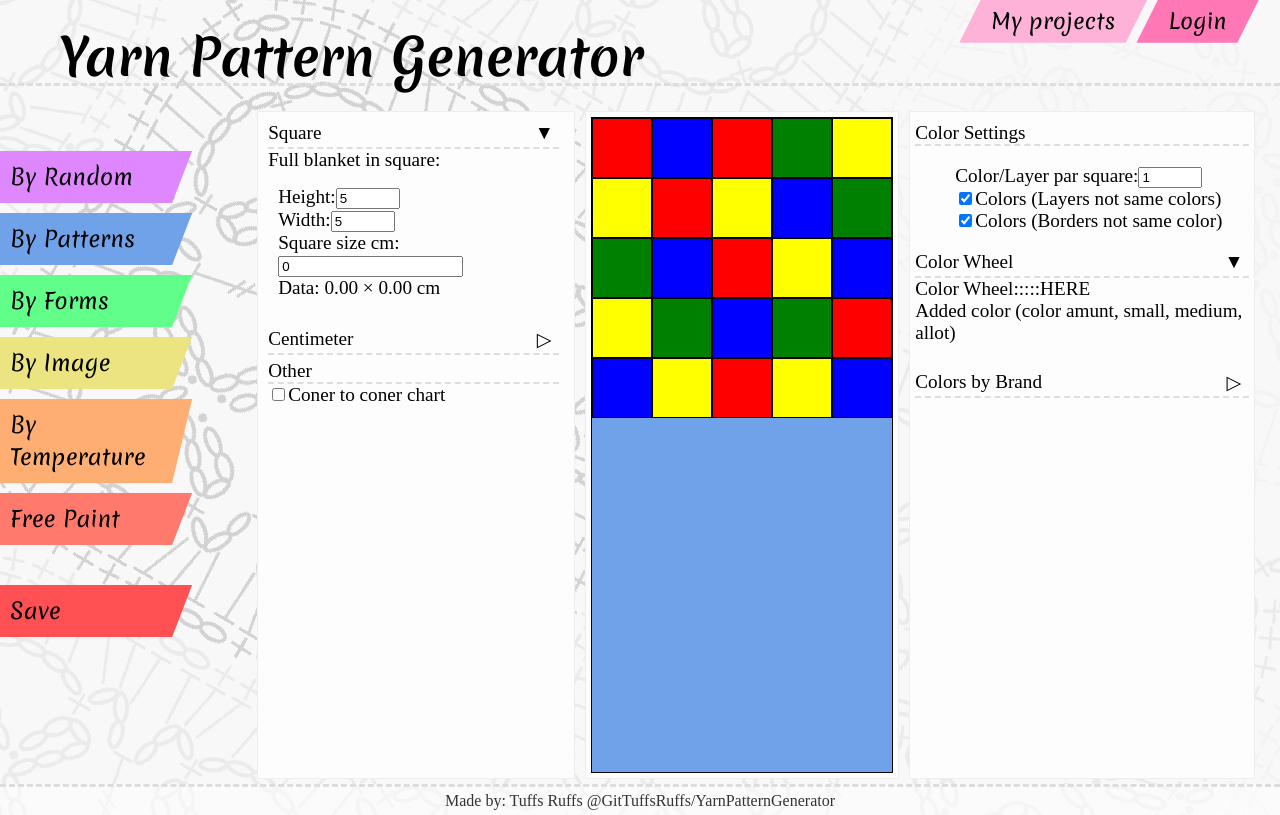
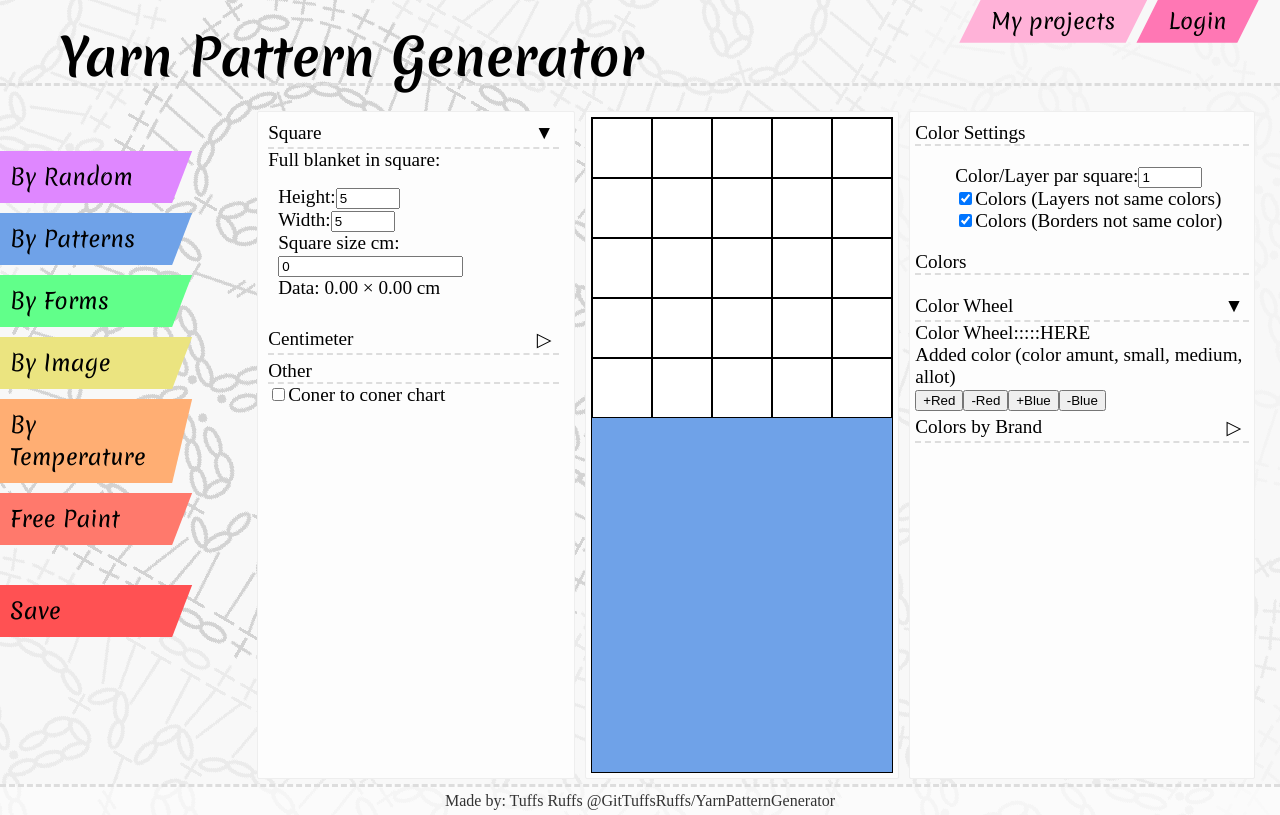
Before and after one commit to GitTuffsRuffs/YarnPatternGenerator, a Vue app in the folder front/: page /random in a window 1280 px wide. Built offline with nearby package versions, Linux system fonts and the light colour scheme.

Commit message:
Adding colors

```diff
--- a/front/src/views/Random.vue
+++ b/front/src/views/Random.vue
@@ -124,6 +124,17 @@
           </li>
         </ol>
       </div>
+
+      <div>
+        <span class="ProjectHeader">Colors</span>
+        <ul>
+          <li v-for="color in colorList" v-bind:key="color">
+            <span v-bind:style="{backgroundColor: color}">____</span>
+            <input type="text" v-bind:value="color" readonly/>
+            <span  @click="removeColor(color)">-</span>
+          </li>
+        </ul>
+      </div>
       <!-- Affects all color settings -->
       <div>
         <!-- Color by Wheel -->
@@ -140,13 +151,21 @@
         <div v-if="activColor === 'ColorWheel'">
           <span>Color Wheel:::::HERE</span><br/>
           <!-- TODO: fix br in css -->
+
           <span>Added color (color amunt, small, medium, allot)</span><br/>
+
+          <input type="button" value="+Red" @click="addColor('red')"/>
+          <input type="button" value="-Red" @click="removeColor('red')"/>
+
+          <input type="button" value="+Blue" @click="addColor('blue')"/>
+          <input type="button" value="-Blue" @click="removeColor('blue')"/>
+
           <!-- TODO: fix br in css -->
           <br/>
           <!-- TODO: fix br in css -->
         </div>
-      </div>
-      <!-- Color by Wheel -->
+      </div><!-- Color by Wheel -->
+
       <div>
         <!-- Colors by Brand -->
         <span
@@ -161,14 +180,20 @@
 
         <div v-if="activColor === 'ColorBrand'">
           <span>ColorBrand::::::HERE</span><br/>
-          <!-- TODO: fix br in css -->
-          <span> added color (color amunt, small, medium, allot)</span><br/>
+
+          <select v-model="brandColor">
+            <optgroup label="BaseColors">
+              <option>Red</option>
+              <option>Blue</option>
+            </optgroup>
+          </select>
+          <input type="button" value="add" @click="addBrandColor"/>
+
           <!-- TODO: fix br in css -->
           <br/>
           <!-- TODO: fix br in css -->
         </div>
-      </div>
-      <!-- Color by Brand -->
+      </div><!-- Color by Brand -->
     </div>
   </main>
 </template>
@@ -187,9 +212,12 @@ const generateGrid = () => {
   const width = component.width;
   const height = component.height;
   const squareColors = component.squareColors;
-  const availableColors = ["red", "blue", "yellow", "green"];
-  //let possibleColors = "";
+  let availableColors = ["white"];
   const colorList = [] as string[][][];
+
+  if (component.colorList.length > 0) {
+    availableColors = component.colorList;
+  }
 
   //generate new color list:
   for (let y = 0; y < height; y++) {
@@ -199,7 +227,7 @@ const generateGrid = () => {
       const layerColors = [] as string[];
 
       for (let l = 0; l < squareColors; l++) {
-        if(availableColors.length < 2) {
+        if (availableColors.length < 2) {
           layerColors.push(availableColors[0]);
           continue;
         }
@@ -212,12 +240,12 @@ const generateGrid = () => {
               possibleColors.push(color);
             }
           }
-        } else if(l == 0 && component.colorBorderMatch) {
+        } else if (l == 0 && component.colorBorderMatch) {
           for (const color of availableColors) {
-            if(x > 0 && rowColors[x -1][0] === color) {
+            if (x > 0 && rowColors[x - 1][0] === color) {
               continue;
             }
-            if(y > 0 && colorList[y -1][x][0] === color) {
+            if (y > 0 && colorList[y - 1][x][0] === color) {
               continue;
             }
             possibleColors.push(color);
@@ -258,8 +286,30 @@ export default {
     squareColors: 1,
     colorLayerMatch: true,
     colorBorderMatch: true,
+    colorList: [],
+    brandColor: "",
   }),
   methods: {
+    addColor(color: string) {
+      if (this.colorList.indexOf(color) < 0) {
+        this.colorList.push(color);
+        window.console.log(this.colorList);
+        startTimer();
+      }
+    },
+    addBrandColor() {
+      if(this.brandColor != "") {
+        this.addColor(this.brandColor);
+      }
+    },
+    removeColor(color: string) {
+      if (this.colorList.indexOf(color) >= 0) {
+        this.colorList = this.colorList.filter( (row) => row != color);
+        window.console.log(this.colorList);
+        startTimer();
+      }
+    },
+
     acctiveBoxToggle(event: Event) {
       const span = event.currentTarget as HTMLSpanElement;
       const name = span.getAttribute("data-name");
```
Lines whose indentation alone changed are shown as unchanged.
